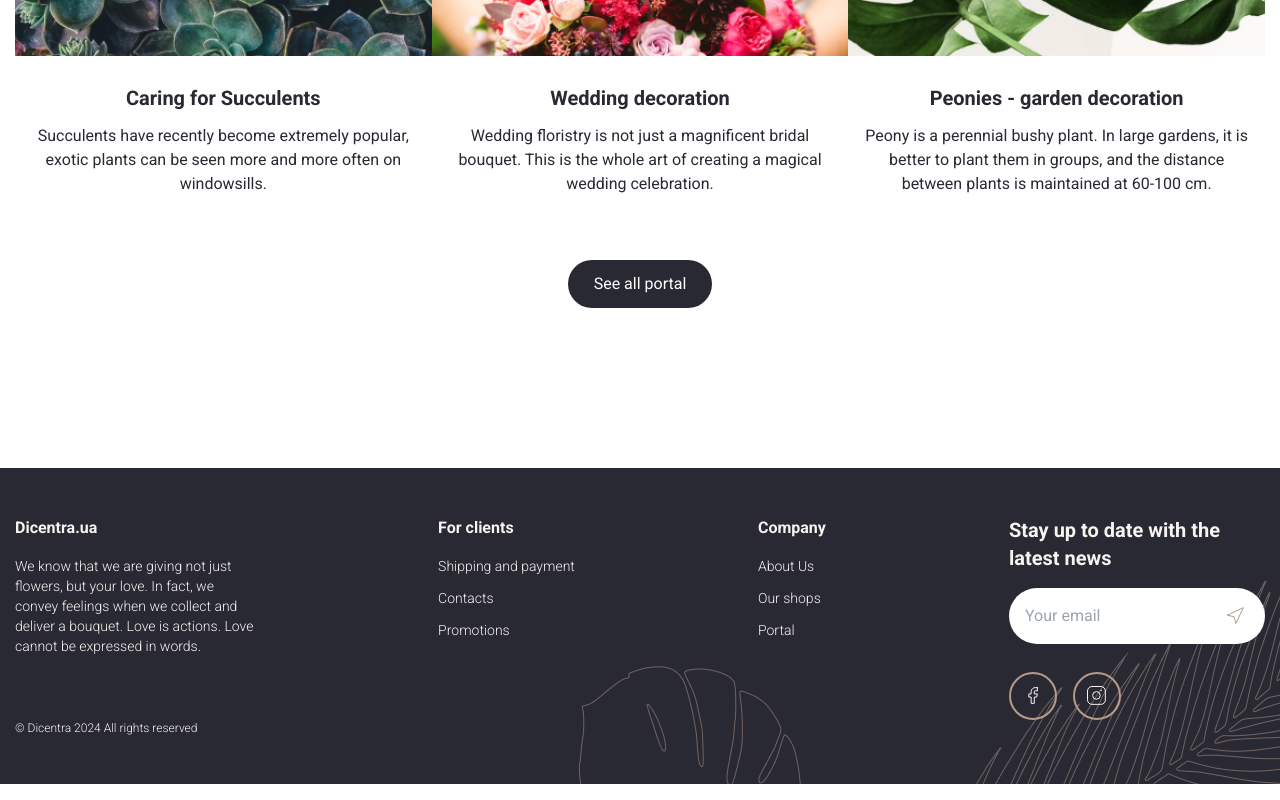
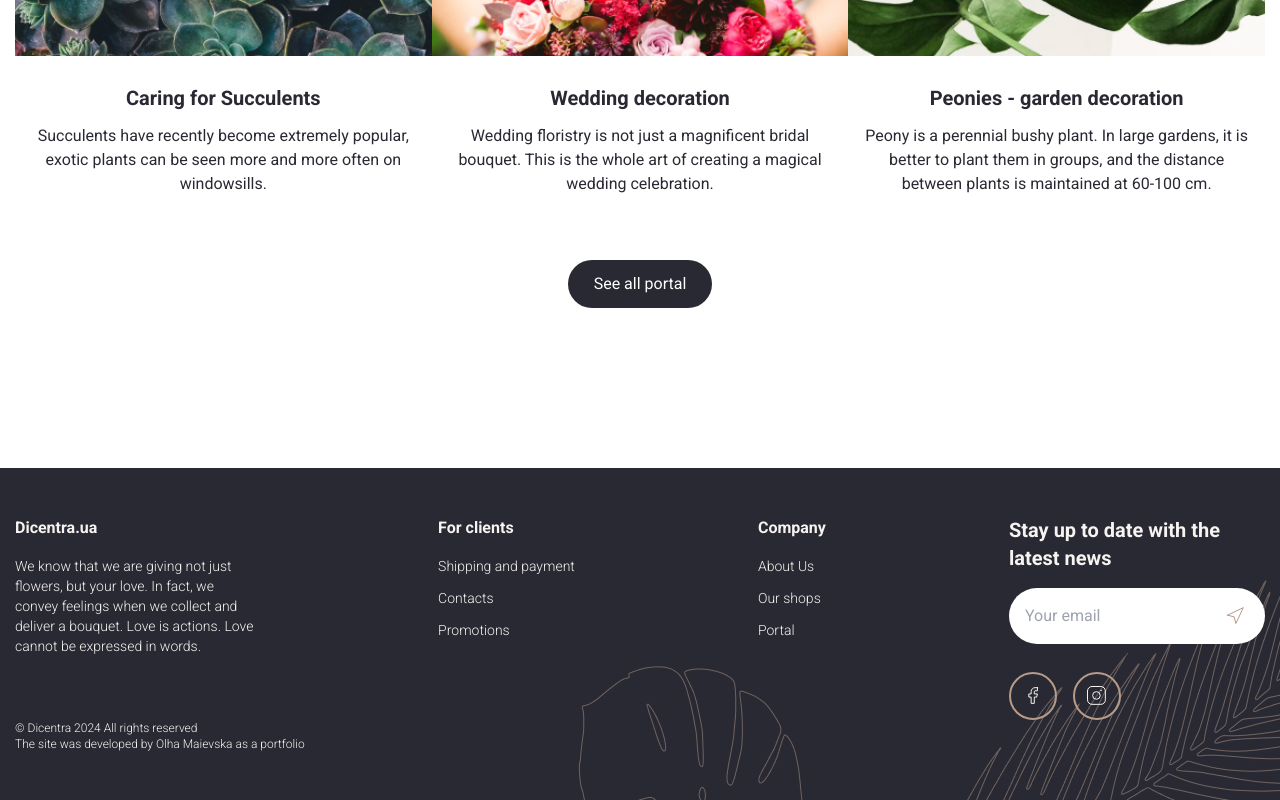
Before and after one commit to Olha-Maievska/Dicentra, a React (Vite) app: page / in a window 1280 px wide. Shown: the part 7316-8116 px from the top of the page. Built offline with nearby package versions, Linux system fonts and the light colour scheme.

Commit message:
change ptomotiom date

```diff
--- a/src/common/components/Footer/components/FooterCopy.tsx
+++ b/src/common/components/Footer/components/FooterCopy.tsx
@@ -2,6 +2,7 @@ const FooterCopy = () => {
   return (
     <div className="text-xs text-light font-light">
       &copy; Dicentra 2024 All rights reserved
+      <div>The site was developed by Olha Maievska as a portfolio</div>
     </div>
   )
 }
--- a/src/pages/Home/components/QuickSelectionForm/index.tsx
+++ b/src/pages/Home/components/QuickSelectionForm/index.tsx
@@ -111,6 +111,7 @@ const QuickSelectionForm: FC<QuickSelectionFormProps> = ({ data }) => {
           <button
             className="py-5 px-16 bg-gold text-white rounded-xl text-base font-semibold font-ubuntu"
             type="submit"
+            disabled={!formData.flowers}
           >
             Select
           </button>
--- a/src/pages/Promotions/data/index.ts
+++ b/src/pages/Promotions/data/index.ts
@@ -1,6 +1,6 @@
 export const promotionData = {
   imgPath: 'promotion.jpg',
-  dataUntil: '2024-07-31',
+  dataUntil: '2024-09-31',
   title: 'Summer sale up to 50%.',
   promocode: 'sale50',
 }
```
